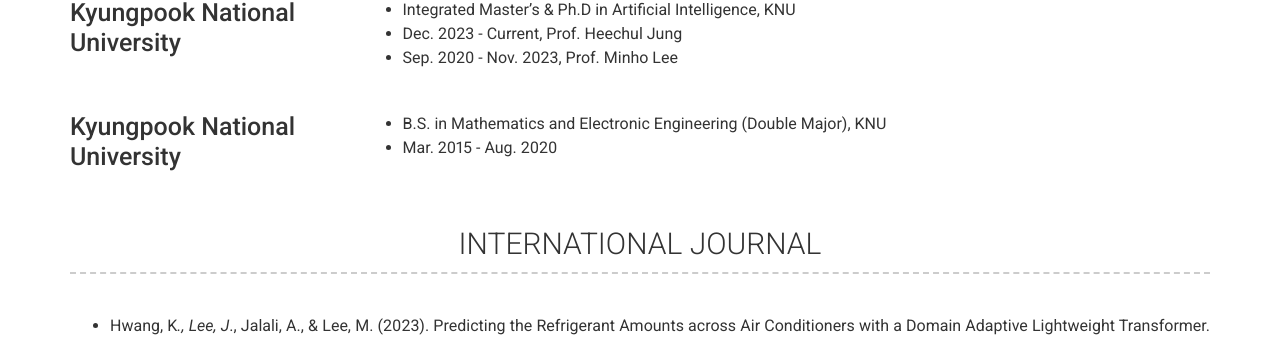
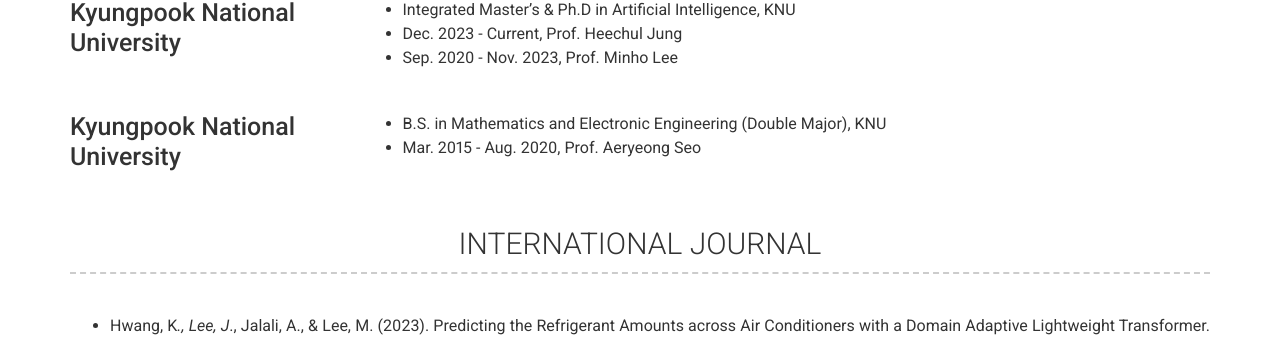
Before and after one commit to zini9405/zini9405.github.io, a Jekyll site: the page built from index.md, in a window 1280 px wide and 900 px high, scrolled down 487 px. Shown: the part 122-459 px from the top of the window. Built offline with Jekyll 4.4.1, drawn with Linux system fonts in a browser that asks for light colours; nearby versions of some CDN libraries.

Commit message:
Update _config.yml

```diff
--- a/_config.yml
+++ b/_config.yml
@@ -90,7 +90,7 @@ content:
         # caption: Mar. 2015 - Aug. 2020
         description: | # this will include new lines to allow paragraphs
           - B.S. in Mathematics and Electronic Engineering (Double Major), KNU
-          - Mar. 2015 - Aug. 2020
+          - Mar. 2015 - Aug. 2020, Prof. Aeryeong Seo
 
   - title: INTERNATIONAL JOURNAL
     layout: text
```
